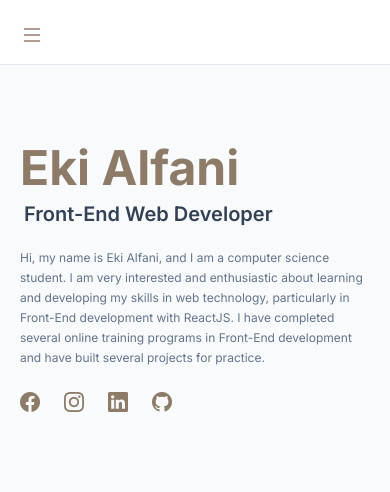
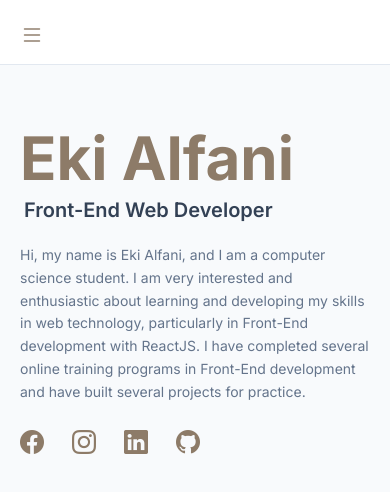
Before and after one commit to ekialfani/portfolio, a React (Create React App) app: page /about in a window 390 px wide. Shown: the top 492 px of the page. Built offline with nearby package versions, Linux system fonts and the light colour scheme.

Commit message:
style: updating the appearance of the about pages.

```diff
--- a/src/pages/About.js
+++ b/src/pages/About.js
@@ -1,9 +1,9 @@
 function About() {
   return (
     <div
-      className="mt-28 md:h-full md:mt-0 md:flex md:flex-col md:justify-center">
+      className="mt-24 md:h-full md:mt-0 md:flex md:flex-col md:justify-center">
       <h1
-        className="text-5xl sm:text-6xl md:text-8xl xl:text-9xl capitalize font-bold text-custom-shadow">
+        className="text-6xl md:text-8xl xl:text-9xl capitalize font-bold text-custom-shadow">
         eki alfani
       </h1>
       <h2
@@ -11,34 +11,34 @@ function About() {
         front-end web developer
       </h2>
       <p
-        className="text-xs md:text-sm lg:text-base xl:text-lg text-slate-500 mb-5 md:mb-8 2xl:mb-12 max-w-xl md:max-w-2xl lg:max-w-3xl xl:max-w-4xl leading-5 md:leading-relaxed xl:leading-looser">
+        className="text-sm lg:text-base xl:text-lg text-slate-500 mb-6 md:mb-8 2xl:mb-12 max-w-xl md:max-w-2xl lg:max-w-3xl xl:max-w-4xl leading-relaxed xl:leading-looser">
         Hi, my name is Eki Alfani, and I am a computer science student. I am very interested and enthusiastic about learning and developing my skills in web technology, particularly in Front-End development with ReactJS. I have completed several online training programs in Front-End development and have built several projects for practice.
       </p>
       <div
-        className="flex gap-6 md:gap-7 2xl:gap-10">
+        className="flex gap-7 2xl:gap-10">
         <a
-          className="text-xl md:text-2xl lg:text-3xl text-custom-shadow"
+          className="text-2xl lg:text-3xl text-custom-shadow"
           href="https://www.facebook.com/ekialfani"
           target="_blank"
           rel="noreferrer">
           <i class="bi bi-facebook"></i>
         </a>
         <a
-          className="text-xl md:text-2xl lg:text-3xl text-custom-shadow"
+          className="text-2xl lg:text-3xl text-custom-shadow"
           href="https://www.instagram.com/ekialfni/"
           target="_blank"
           rel="noreferrer">
           <i class="bi bi-instagram"></i>
         </a>
         <a
-          className="text-xl md:text-2xl lg:text-3xl text-custom-shadow"
+          className="text-2xl lg:text-3xl text-custom-shadow"
           href="https://www.linkedin.com/in/eki-alfani-1a1122271"
           target="_blank"
           rel="noreferrer">
           <i class="bi bi-linkedin"></i>
         </a>
         <a
-          className="text-xl md:text-2xl lg:text-3xl text-custom-shadow"
+          className="text-2xl lg:text-3xl text-custom-shadow"
           href="https://github.com/ekialfani"
           target="_blank"
           rel="noreferrer">
```
